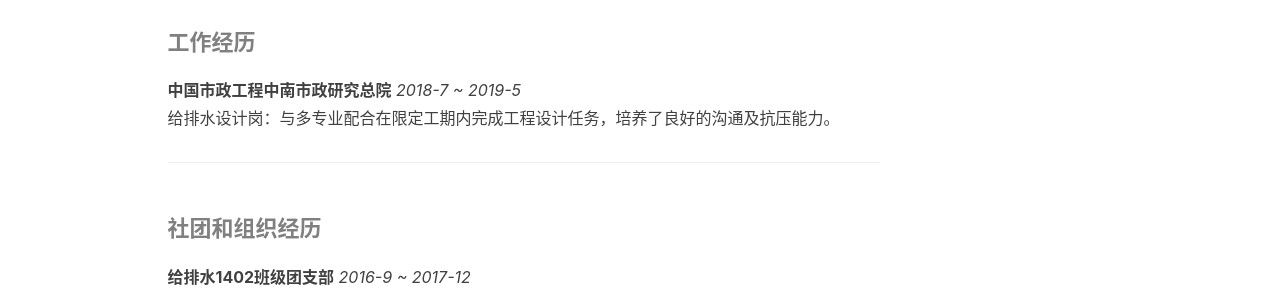
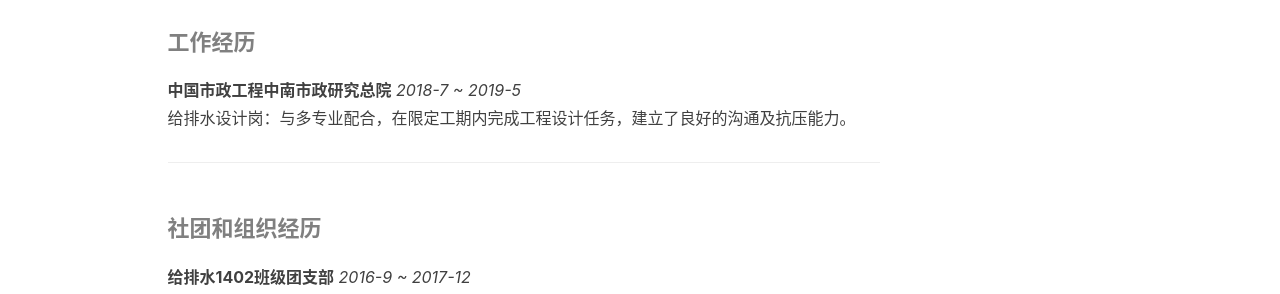
Before and after one commit to zlinbh/zlinbh.github.io, a Jekyll site: the page built from about.html, in a window 1280 px wide. Shown: the part 1426-1720 px from the top of the page. Built offline with Jekyll 4.4.1, drawn with Linux system fonts in a browser that asks for light colours; nearby versions of some CDN libraries; comment, search, counter and statistics services are not loaded.

Commit message:
Update zh.md

```diff
--- a/_includes/about/zh.md
+++ b/_includes/about/zh.md
@@ -36,7 +36,7 @@
 #### 工作经历
 
 **中国市政工程中南市政研究总院** *2018-7 ~ 2019-5*
-给排水设计岗：与多专业配合在限定工期内完成工程设计任务，培养了良好的沟通及抗压能力。
+给排水设计岗：与多专业配合，在限定工期内完成工程设计任务，建立了良好的沟通及抗压能力。
 
 ***
 
```
